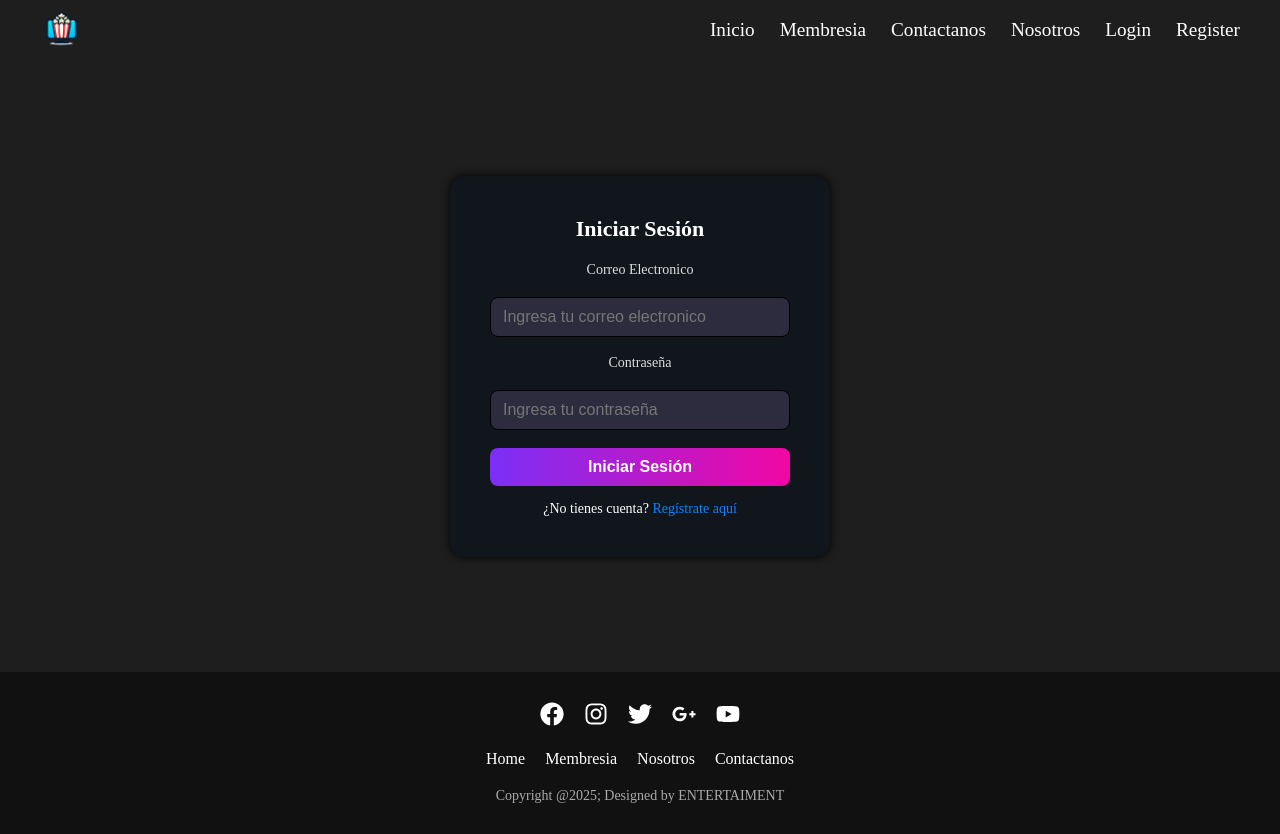
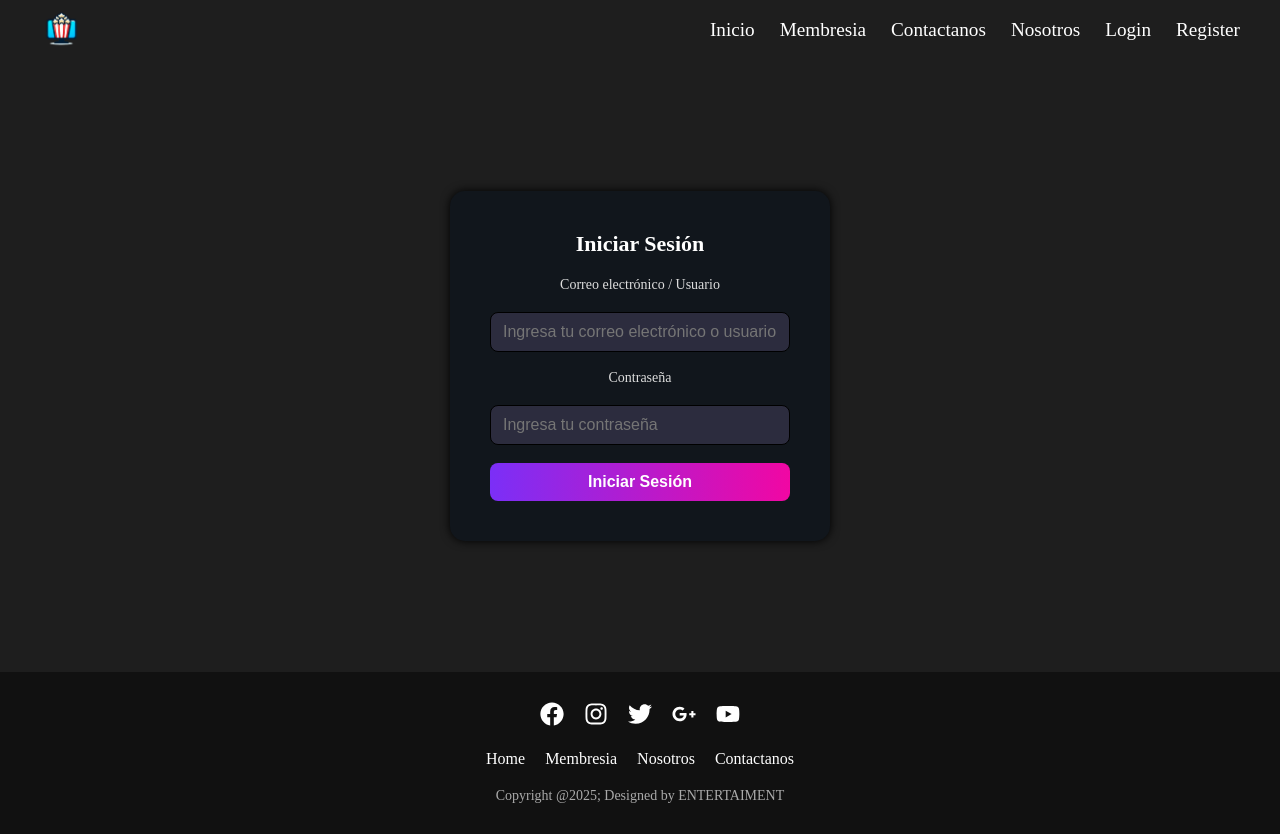
Before and after one commit to bedocerrarmigit/Enter-Front, a React (Vite) app: page /login in a window 1280 px wide. Built offline with nearby package versions, Linux system fonts and the light colour scheme.

Commit message:
Chore: Login finalizado

```diff
--- a/src/Componentes/Login/Login.module.css
+++ b/src/Componentes/Login/Login.module.css
@@ -1,11 +1,10 @@
-.contenedor {
+.contenedorLogin {
   background-color: #1e1e1e;
   color: white;
-  height: 76.5vh;
+  min-height: 76.5vh;
   display: flex;
   align-items: center;
   justify-content: center;
-  position: relative;
 }
 
 .loginBox {
@@ -23,8 +22,16 @@
 
 form {
   display: flex;
-  align-items: center;
-  justify-content: center;
+  flex-direction: column;
+  gap: 10px;
+}
+
+input {
+  padding: 8px;
+  border-radius: 6px;
+  border: 1px solid #444;
+  background-color: #121212;
+  color: white;
 }
 
 button[type="submit"] {
@@ -35,6 +42,7 @@ button[type="submit"] {
   border: none;
   border-radius: 8px;
   cursor: pointer;
+  margin-top: 10px;
 }
 
 .registro {
--- a/src/Componentes/Login/index.jsx
+++ b/src/Componentes/Login/index.jsx
@@ -1,29 +1,67 @@
-import React from "react";
-import style from "./Login.module.css";
-import { FaHistory } from "react-icons/fa";
-import { Link } from "react-router-dom";
+import { useState } from 'react';
+import { useNavigate } from 'react-router-dom';
+import { loginRequest } from '../../Servicios/authService';
+import style from './login.module.css';
+
+function Login() {
+  const [username, setUsername] = useState('');
+  const [password, setPassword] = useState('');
+  const [error, setError] = useState('');
+  const navigate = useNavigate();
+
+  const handleSubmit = async (e) => {
+    e.preventDefault();
+    setError('');
+
+    try {
+      const response = await loginRequest(username, password);
+
+      const { token, nombreCompleto, rol } = response.data;
+
+      localStorage.setItem('token', token);
+      localStorage.setItem(
+        'user',
+        JSON.stringify({ nombreCompleto, rol })
+      );
 
 
-function Login() {
+      navigate('/');
+    } catch (err) {
+      console.error(err);
+      setError('Usuario o contraseña incorrectos');
+    }
+  };
+
   return (
-    <section className={style.contenedor}>
+    <div className={style.contenedorLogin}>
       <div className={style.loginBox}>
         <h2>Iniciar Sesión</h2>
-        <form>
-          <label>Correo Electronico</label>
-          <input type="text" placeholder="Ingresa tu correo electronico" />
+
+        <form onSubmit={handleSubmit}>
+          <label>Correo electrónico / Usuario</label>
+          <input
+            type="text"
+            placeholder="Ingresa tu correo electrónico o usuario"
+            value={username}
+            onChange={(e) => setUsername(e.target.value)}
+          />
 
           <label>Contraseña</label>
-          <input type="password" placeholder="Ingresa tu contraseña" />
+          <input
+            type="password"
+            placeholder="Ingresa tu contraseña"
+            value={password}
+            onChange={(e) => setPassword(e.target.value)}
+          />
 
           <button type="submit">Iniciar Sesión</button>
+
+          {error && (
+            <p style={{ color: 'red', marginTop: '8px' }}>{error}</p>
+          )}
         </form>
-<p className={style.registro}>
-  ¿No tienes cuenta? <Link to="/register">Regístrate aquí</Link>
-</p>
-
       </div>
-    </section>
+    </div>
   );
 }
 
```
